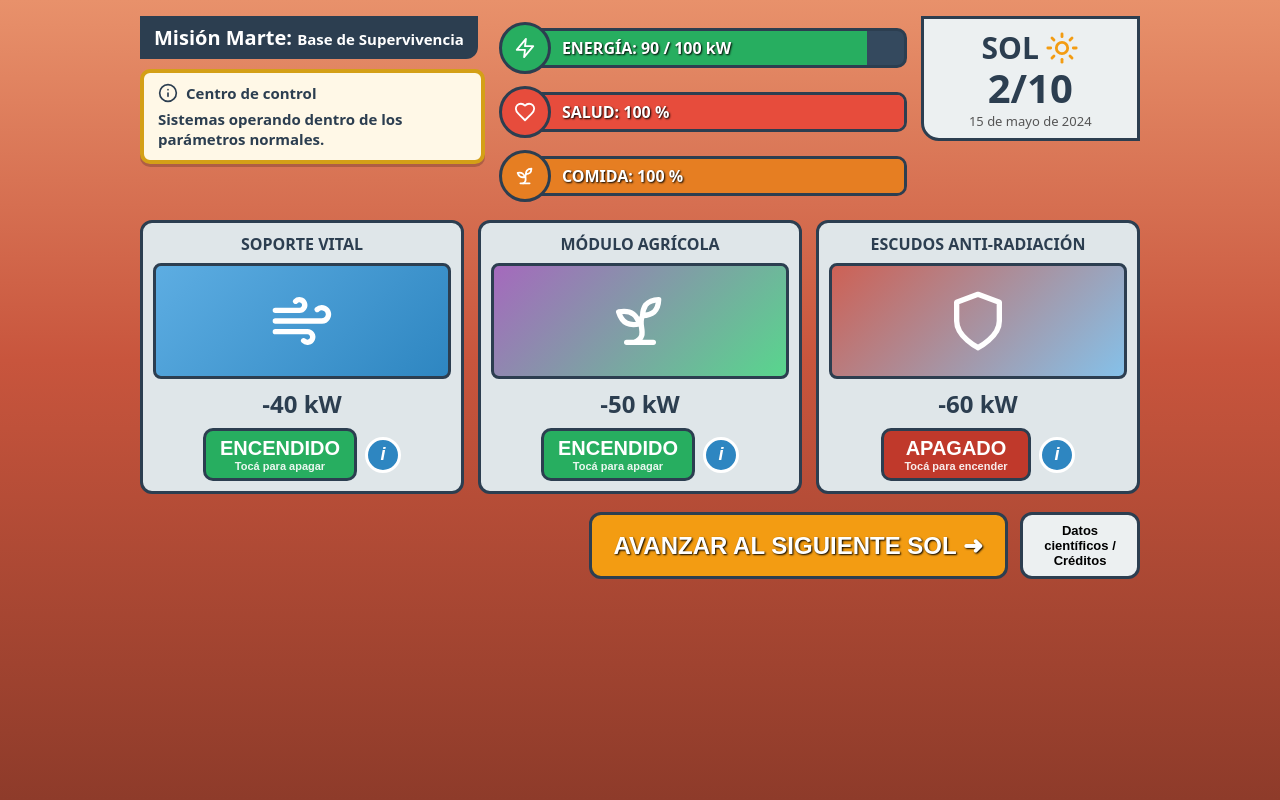
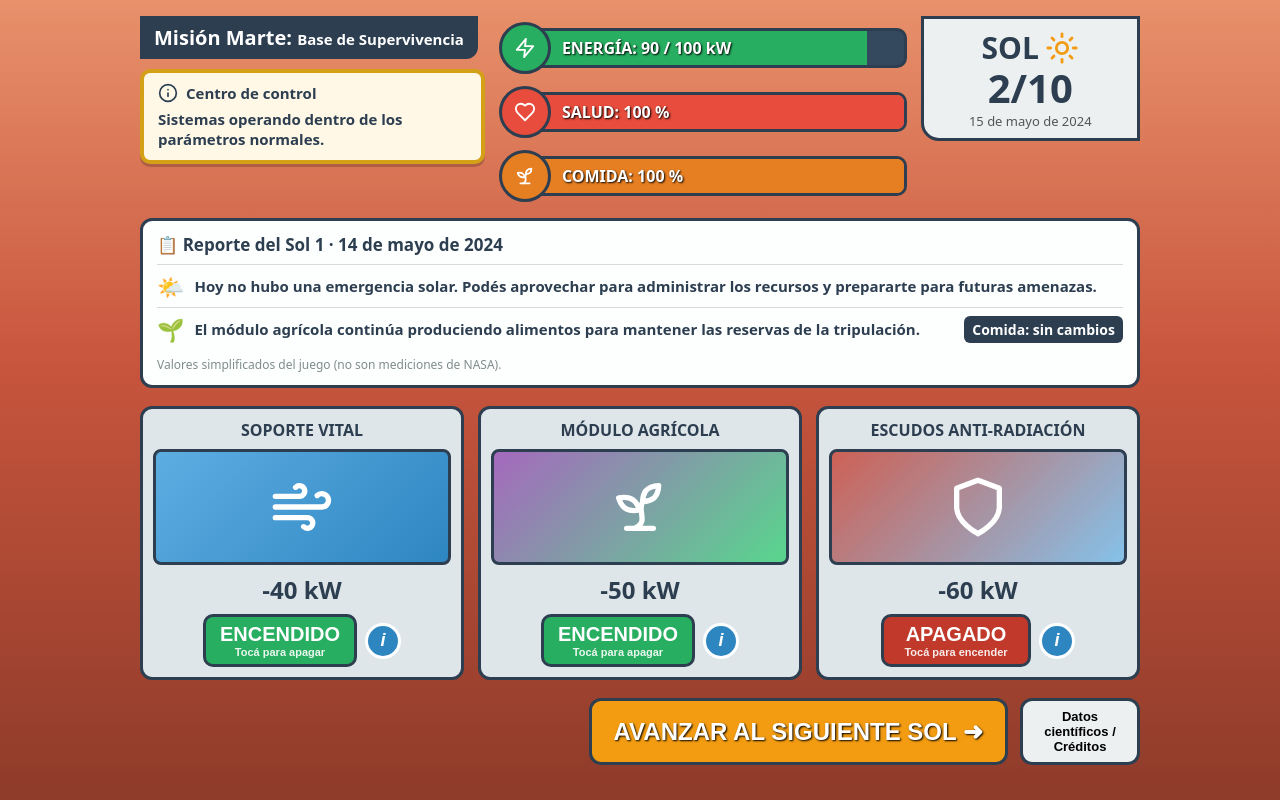
Before and after one commit to PabloVallejo2026/simulador-marte, a React (Vite) app: page / in a window 1280 px wide. Both pictures are taken after a click on the button "AVANZAR AL SIGUIENTE SOL ➜". Built offline with nearby package versions, Linux system fonts and the light colour scheme.

Commit message:
Agregar Reporte del Sol con textos de Soledad

```diff
--- a/src/App.jsx
+++ b/src/App.jsx
@@ -1,6 +1,7 @@
 import React, { useState, useEffect } from 'react';
 import { AlertTriangle, Wind, Sprout, Shield, Sun, Info, Zap, Heart } from 'lucide-react';
 import { DONKI_SOLS, DONKI_SOURCE } from './donki.js';
+import { TEXTOS } from './textos.js';
 
 export default function App() {
   const [sol, setSol] = useState(1);
@@ -17,6 +18,9 @@ export default function App() {
   const [gameStatus, setGameStatus] = useState('playing');
   const [openInfo, setOpenInfo] = useState(null);
   const [showCredits, setShowCredits] = useState(false);
+  const [report, setReport] = useState(null);
+  const lang = 'es'; // preparado para el selector Español / English
+  const T = TEXTOS[lang];
   const [endReason, setEndReason] = useState('');
 
   const currentLoad = Object.values(systems).reduce((acc, sys) => sys.active ? acc + sys.cost : acc, 0);
@@ -63,6 +67,7 @@ export default function App() {
     if (!systems.lifeSupport.active) {
       newHealth = Math.max(0, newHealth - 50);
     }
+    const healthAfterLifeSupport = newHealth;
     if (systems.agriculture.active) {
       newRations = Math.min(100, newRations + 10);
     } else {
@@ -75,6 +80,24 @@ export default function App() {
     }
     setHealth(newHealth);
     setRations(newRations);
+
+    // Reporte del Sol: usa los cambios realmente calculados arriba
+    const change = (label, d) => d === 0 ? `${label}: ${T.noChange}` : `${label} ${d > 0 ? '+' : ''}${d} %`;
+    const items = [];
+    if (solarStorm) {
+      items.push(systems.shields.active
+        ? { icon: '🛡️', text: T.stormShields, change: T.noRadiationDamage }
+        : { icon: '☢️', text: T.stormNoShields, change: change(T.health, newHealth - healthAfterLifeSupport) });
+    } else {
+      items.push({ icon: '🌤️', text: T.calmDay, change: '' });
+    }
+    if (!systems.lifeSupport.active) {
+      items.push({ icon: '💨', text: T.lifeSupportOff, change: change(T.health, healthAfterLifeSupport - health) });
+    }
+    items.push(systems.agriculture.active
+      ? { icon: '🌱', text: T.agricultureOn, change: change(T.food, newRations - rations) }
+      : { icon: '🥀', text: T.agricultureOff, change: change(T.food, newRations - rations) });
+    setReport({ sol, label: solData.label, items });
 
     // 3. Derrota por salud o raciones en 0 %
     if (newHealth <= 0) {
@@ -111,6 +134,7 @@ export default function App() {
     }));
     setGameStatus('playing');
     setEndReason('');
+    setReport(null);
   };
 
   const loadOver = currentLoad > energyMax;
@@ -162,6 +186,20 @@ export default function App() {
             {solarStorm && <div className="storm-chip">☀️ Tormenta solar</div>}
           </div>
         </div>
+
+        {report && (
+          <div className="report">
+            <div className="report-title">📋 {T.reportTitle} {report.sol} · {report.label}</div>
+            {report.items.map((it, i) => (
+              <div key={i} className="report-item">
+                <span className="report-icon">{it.icon}</span>
+                <span className="report-text">{it.text}</span>
+                {it.change && <span className="report-change">{it.change}</span>}
+              </div>
+            ))}
+            <div className="report-note">{T.simplified}</div>
+          </div>
+        )}
 
         <div className="modules">
           {Object.entries(systems).map(([key, sys]) => (
@@ -241,6 +279,13 @@ export default function App() {
         .sol-big { font-size: 40px; font-weight: 900; line-height: 1; }
         .sol-date { font-size: 13px; margin-top: 4px; color: #555; }
         .storm-chip { margin-top: 6px; background: #e67e22; color: #fff; font-weight: 800; font-size: 13px; border-radius: 6px; padding: 3px 6px; }
+        .report { margin-top: 16px; background: #fdfefe; border: 3px solid #2c3e50; border-radius: 12px; padding: 12px 14px; }
+        .report-title { font-weight: 900; font-size: 17px; margin-bottom: 8px; }
+        .report-item { display: flex; align-items: center; gap: 10px; padding: 6px 0; border-top: 1px solid #d5dbdb; }
+        .report-icon { font-size: 22px; flex-shrink: 0; }
+        .report-text { flex: 1; font-size: 15px; font-weight: 600; line-height: 1.35; }
+        .report-change { flex-shrink: 0; background: #2c3e50; color: #fff; font-weight: 800; font-size: 14px; border-radius: 6px; padding: 4px 8px; white-space: nowrap; }
+        .report-note { margin-top: 6px; font-size: 12px; color: #7f8c8d; }
         .modules { display: grid; grid-template-columns: repeat(3, 1fr); gap: 14px; margin-top: 18px; }
         .module { background: #dfe6e9; border: 3px solid #2c3e50; border-radius: 12px; padding: 10px; text-align: center; position: relative; }
         .module h3 { margin: 0 0 8px; font-size: 16px; font-weight: 900; }
--- /dev/null
+++ b/src/textos.js
@@ -0,0 +1,34 @@
+// Textos del juego en español e inglés.
+// Español: textos educativos de Soledad (responsable pedagógica), sujetos a su revisión final.
+// Inglés: BORRADOR traducido con IA (Claude), pendiente de revisión por el equipo.
+
+export const TEXTOS = {
+  es: {
+    reportTitle: 'Reporte del Sol',
+    stormShields: 'Los escudos protegieron a la tripulación durante el evento solar. Administraste la energía para priorizar su seguridad.',
+    stormNoShields: 'La tripulación quedó expuesta al peligro de radiación. Durante una emergencia solar, la protección es fundamental.',
+    agricultureOn: 'El módulo agrícola continúa produciendo alimentos para mantener las reservas de la tripulación.',
+    agricultureOff: 'Al apagar la agricultura, ahorraste energía, pero disminuyeron las reservas de alimentos. Una decisión puede tener consecuencias futuras.',
+    lifeSupportOff: 'El sistema de soporte vital es indispensable para mantener el aire respirable. Apagarlo pone en riesgo a la tripulación.',
+    calmDay: 'Hoy no hubo una emergencia solar. Podés aprovechar para administrar los recursos y prepararte para futuras amenazas.',
+    health: 'Salud',
+    food: 'Comida',
+    noChange: 'sin cambios',
+        noRadiationDamage: 'Sin daño por radiación',
+    simplified: 'Valores simplificados del juego (no son mediciones de NASA).'
+  },
+  en: {
+    reportTitle: 'Sol Report',
+    stormShields: 'The shields protected the crew during the solar event. You managed the energy to put their safety first.',
+    stormNoShields: 'The crew was exposed to dangerous radiation. During a solar emergency, protection is essential.',
+    agricultureOn: 'The farm module keeps growing food to maintain the crew\'s supplies.',
+    agricultureOff: 'By turning off the farm, you saved energy, but the food supplies went down. A decision can have future consequences.',
+    lifeSupportOff: 'The life support system is essential to keep the air breathable. Turning it off puts the crew at risk.',
+    calmDay: 'There was no solar emergency today. Use this time to manage your resources and get ready for future threats.',
+    health: 'Health',
+    food: 'Food',
+    noChange: 'no change',
+        noRadiationDamage: 'No radiation damage',
+    simplified: 'Simplified game values (not NASA measurements).'
+  }
+};
```
